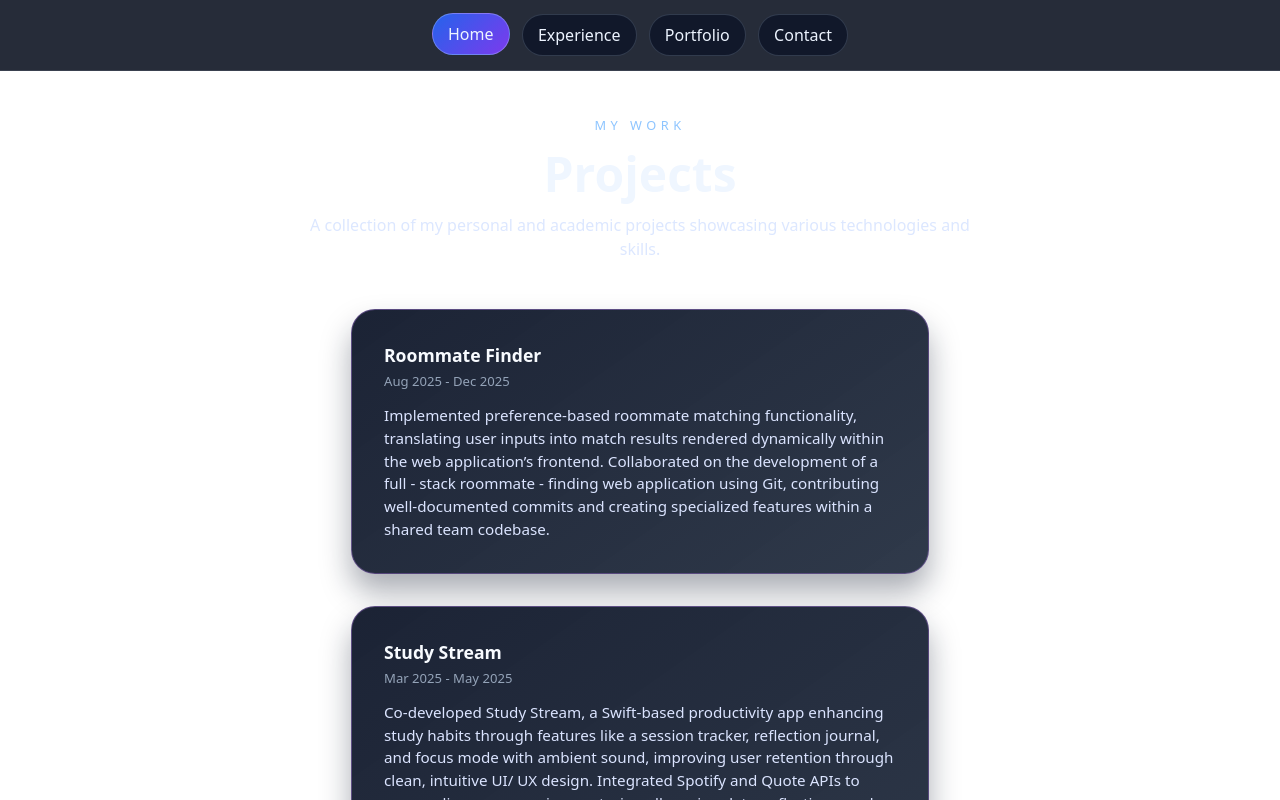
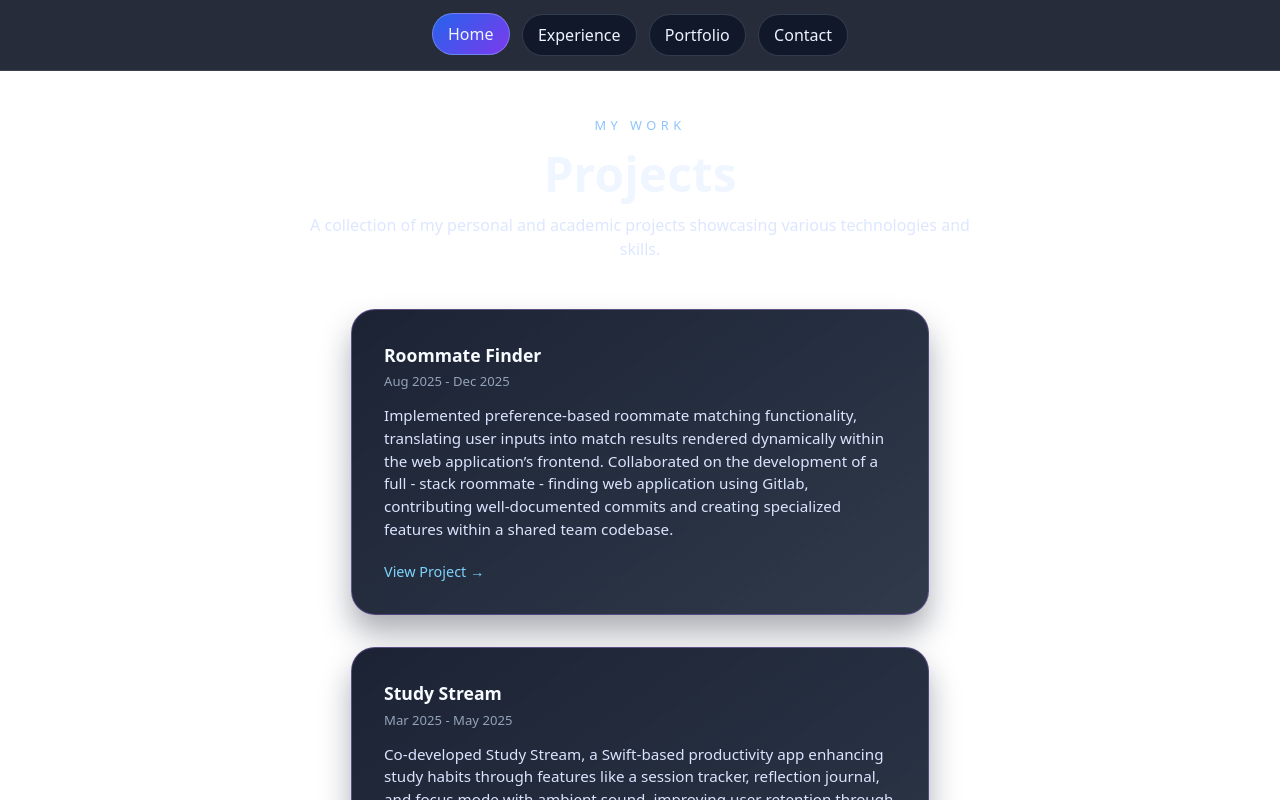
Before and after one commit to nathnaelm/Personal-Portfolio, a React (Vite) app: page /#/portfolio in a window 1280 px wide. Shown: the top 800 px of the page. Built offline with nearby package versions, Linux system fonts and the light colour scheme.

Commit message:
Slight tweak to the roommate finder description.

```diff
--- a/src/tabs/Portfolio/Portfolio.jsx
+++ b/src/tabs/Portfolio/Portfolio.jsx
@@ -2,9 +2,9 @@
 const projects = [
     {
         title: 'Roommate Finder',
-        description: 'Implemented preference-based roommate matching functionality, translating user inputs into match results rendered dynamically within the web application’s frontend. Collaborated on the development of a full - stack roommate - finding web application using Git, contributing well-documented commits and creating specialized features within a shared team codebase.',
+        description: 'Implemented preference-based roommate matching functionality, translating user inputs into match results rendered dynamically within the web application’s frontend. Collaborated on the development of a full - stack roommate - finding web application using Gitlab, contributing well-documented commits and creating specialized features within a shared team codebase.',
         period: 'Aug 2025 - Dec 2025',
-        link: '#',
+        link: 'https://docs.google.com/presentation/d/1X4HmukwmkWeLsssUiMl1GkTelniFWWMVmriNpcWS6C4/edit?usp=sharing',
         accent: 'accent-violet',
     },
     {
```
